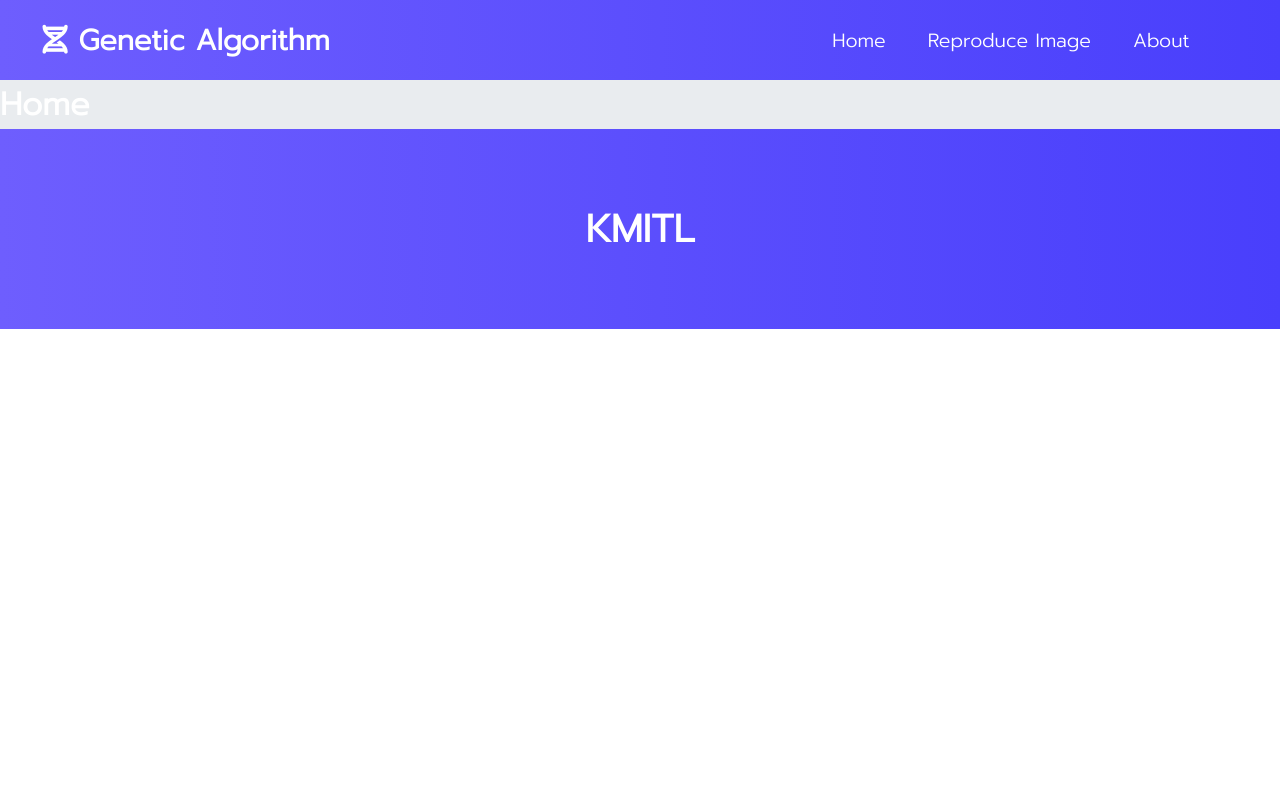
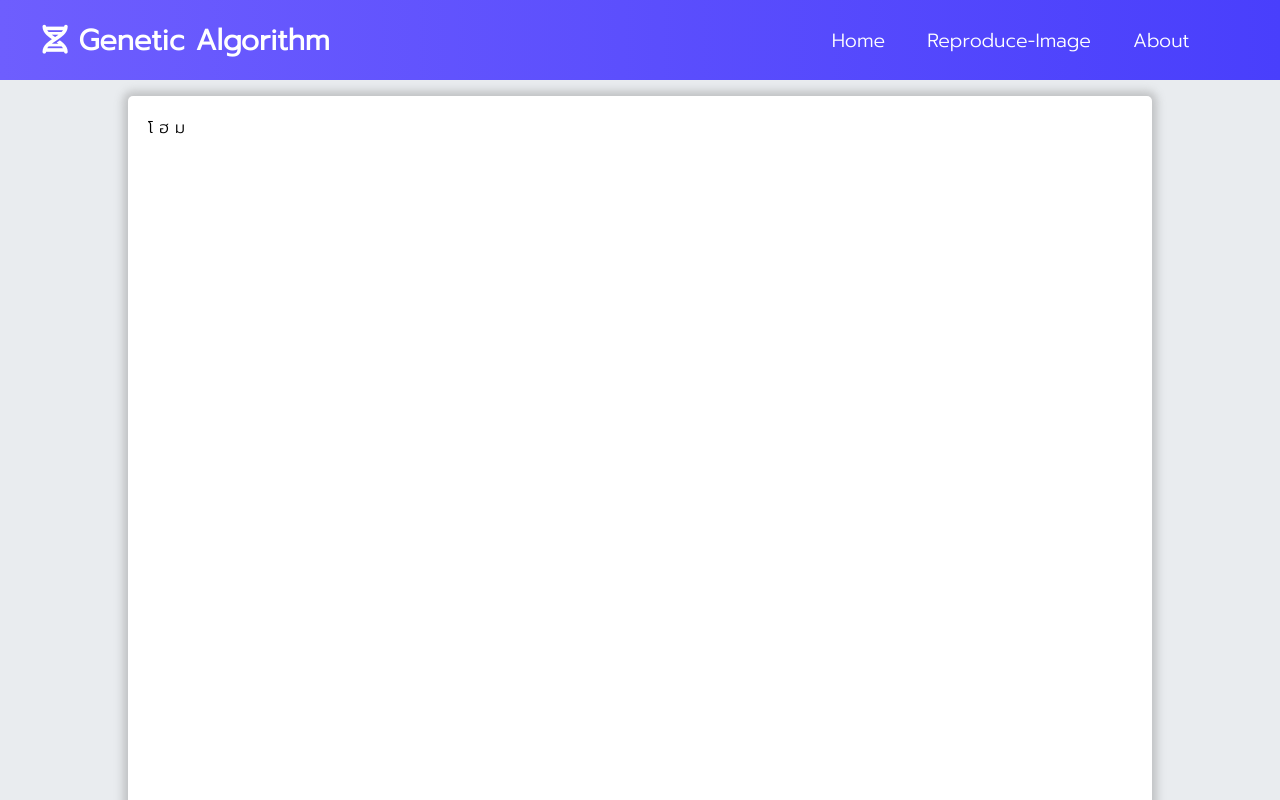
Before and after one commit to if-else-ai/ga-frontend, a React (Create React App) app: page / in a window 1280 px wide. Shown: the top 800 px of the page. Built offline with nearby package versions, Linux system fonts and the light colour scheme.

Commit message:
🔨 Fix some mistake

```diff
--- a/src/App.js
+++ b/src/App.js
@@ -2,9 +2,9 @@
 import "./App.css";
 import Navbar from "./components/Navbar/Navbar";
 import Footer from "./components/Footer/Footer";
-import Reproduce from "./contents/Reproduce";
-import About from "./contents/About";
-import Home from "./contents/Home";
+import Reproduce from "./pages/Reproduce";
+import About from "./pages/About";
+import Home from "./pages/Home";
 
 import { BrowserRouter as Router, Route } from "react-router-dom";
 
--- a/src/components/Footer/Footer.css
+++ b/src/components/Footer/Footer.css
@@ -1,7 +1,3 @@
-h1 {
-  color: white;
-}
-
 .footer {
   background: linear-gradient(
     90deg,
@@ -13,4 +9,5 @@
   justify-content: center;
   align-items: center;
   font-size: 1.2rem;
+  color: aqua;
 }
--- a/src/components/Navbar/MenuItems.js
+++ b/src/components/Navbar/MenuItems.js
@@ -5,7 +5,7 @@
     cName: "nav-links",
   },
   {
-    title: "Reproduce Image",
+    title: "Reproduce-Image",
     url: "/Reproduce",
     cName: "nav-links",
   },
--- a/src/components/Navbar/Navbar.css
+++ b/src/components/Navbar/Navbar.css
@@ -15,6 +15,7 @@
   color: #fff;
   justify-self: start;
   margin-left: 20px;
+  text-decoration: none;
   cursor: pointer;
 }
 
--- a/src/components/Navbar/Navbar.js
+++ b/src/components/Navbar/Navbar.js
@@ -12,9 +12,11 @@
   render() {
     return (
       <nav className="NavbarItems">
-        <h1 className="navbar-logo">
-          <i className="fas fa-dna"></i> Genetic Algorithm
-        </h1>
+        <a href="/" className="navbar-logo">
+          <h1>
+            <i className="fas fa-dna"></i> Genetic Algorithm
+          </h1>
+        </a>
         <div className="menu-icon" onClick={this.handleClick}>
           <i
             className={this.state.clicked ? "fas fa-times" : "fas fa-bars"}
--- a/src/contents/About.js
+++ b/src/pages/About.js
@@ -5,7 +5,8 @@
   render() {
     return (
       <div className="page">
-        <h1>About</h1>
+        <h1>โหลเทส</h1>
+        about อะเบ้าาา
       </div>
     );
   }
--- a/src/contents/Home.js
+++ b/src/pages/Home.js
@@ -2,11 +2,7 @@
 
 class Home extends Component {
   render() {
-    return (
-      <div>
-        <h1>Home</h1>
-      </div>
-    );
+    return <div className="page">โ ฮ ม</div>;
   }
 }
 
--- a/src/contents/Reproduce.js
+++ b/src/pages/Reproduce.js
@@ -2,11 +2,7 @@
 
 class Reproduce extends Component {
   render() {
-    return (
-      <div>
-        <h1>Reproduce</h1>
-      </div>
-    );
+    return <div className="page">รูปป</div>;
   }
 }
 
--- a/src/contents/pages.css
+++ b/src/pages/pages.css
@@ -8,5 +8,6 @@
   margin-bottom: 1rem;
   border-radius: 5px;
   background-color: #fff;
+  color: #000;
   box-shadow: 0px 0px 8px 5px #8888886c;
 }
```
Also changed, not shown: 1 other file (tests, documents, lock files or other folders).
